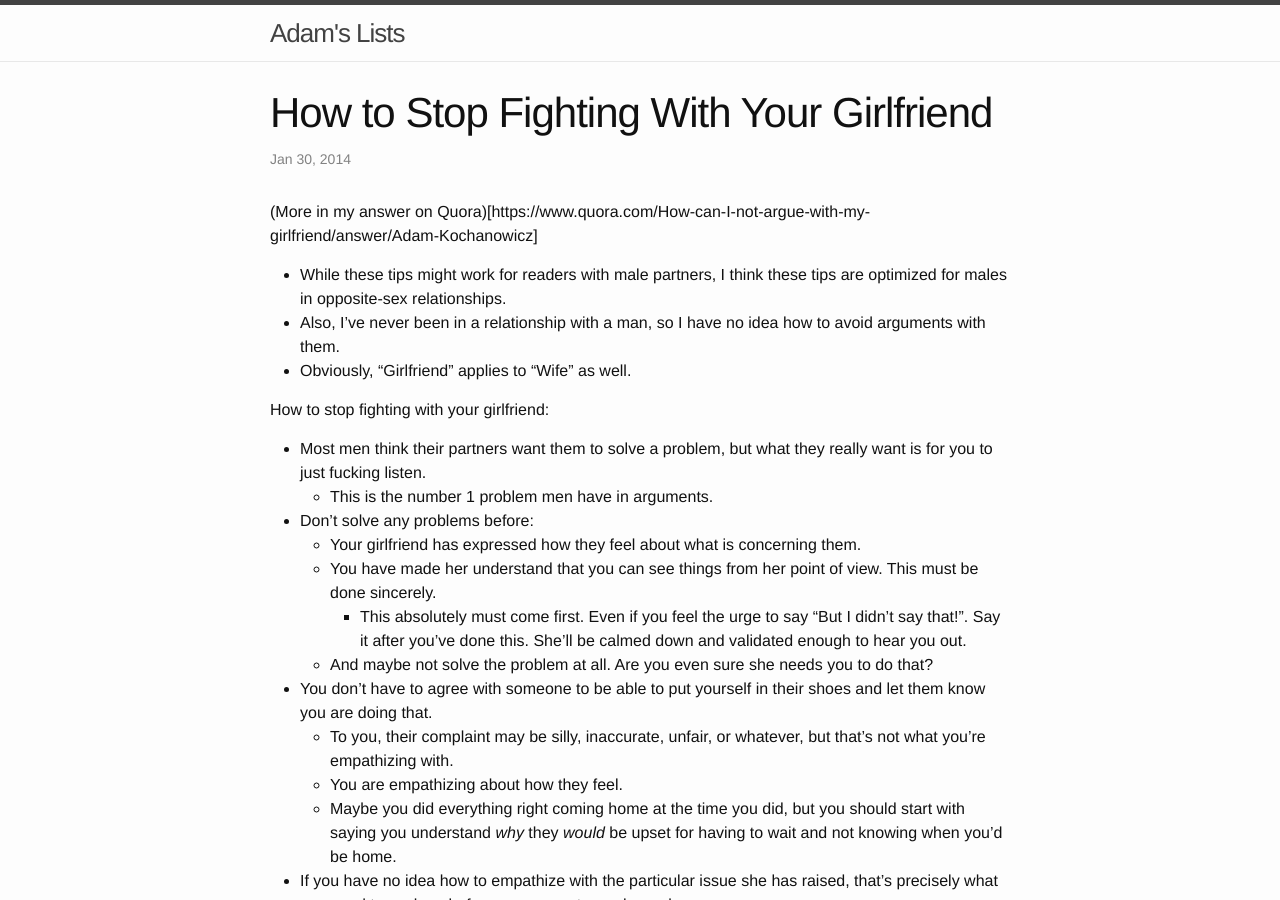
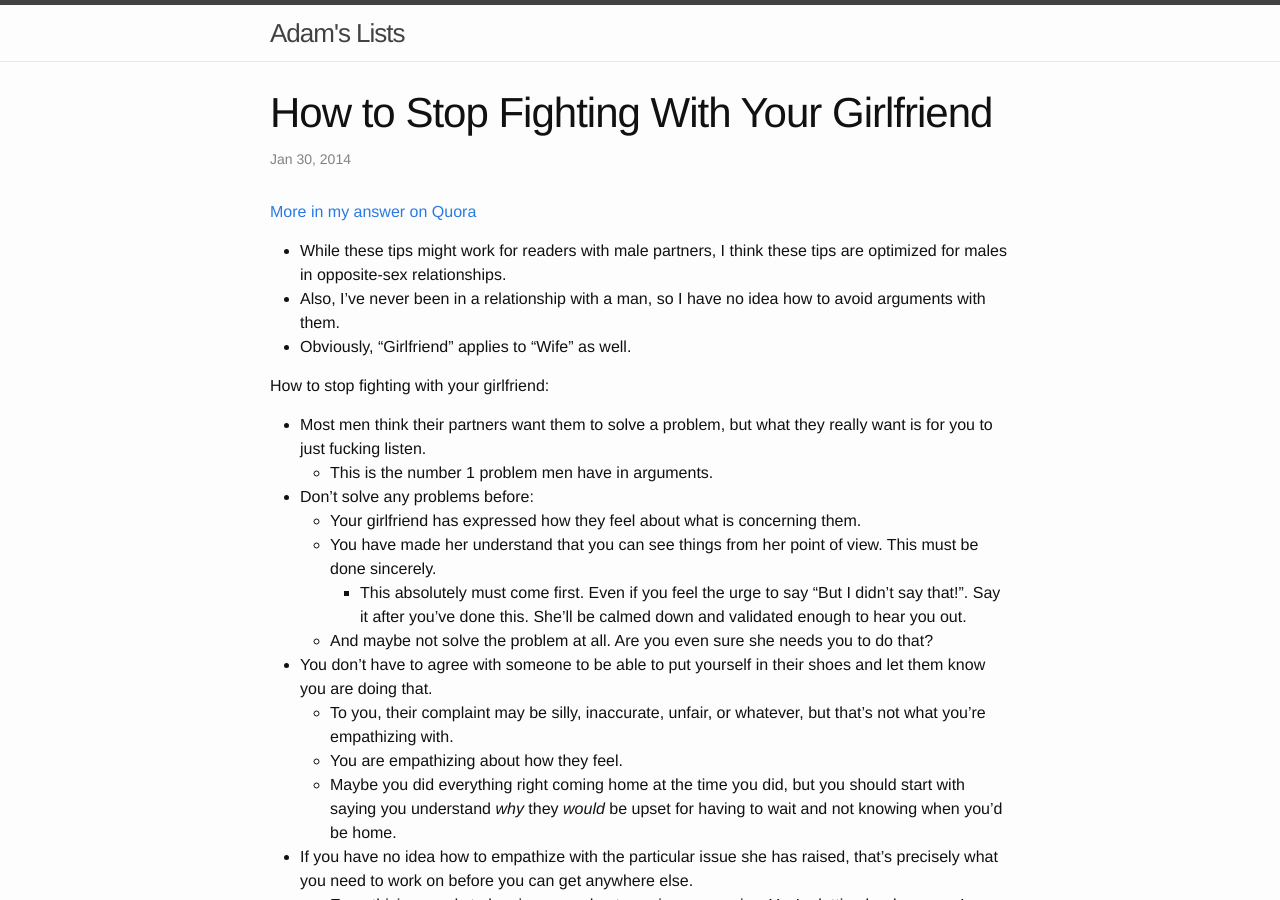
Before and after one commit to adamjgrant/blog, a Jekyll site: the page built from _posts/2015-01-30-how-to-stop-fighting-with-your-girlfriend.markdown, in a window 1280 px wide and 900 px high. Built offline with Jekyll 4.4.1, drawn with Linux system fonts in a browser that asks for light colours; comment, search, counter and statistics services are not loaded.

Commit message:
Fixing link

```diff
--- a/_posts/2015-01-30-how-to-stop-fighting-with-your-girlfriend.markdown
+++ b/_posts/2015-01-30-how-to-stop-fighting-with-your-girlfriend.markdown
@@ -5,7 +5,7 @@ date:   2014-01-30 14:07:01
 categories: relationships
 ---
 
-(More in my answer on Quora)[https://www.quora.com/How-can-I-not-argue-with-my-girlfriend/answer/Adam-Kochanowicz]
+[More in my answer on Quora](https://www.quora.com/How-can-I-not-argue-with-my-girlfriend/answer/Adam-Kochanowicz)
 
 - While these tips might work for readers with male partners, I think these tips are optimized for males in opposite-sex relationships.
 - Also, I've never been in a relationship with a man, so I have no idea how to avoid arguments with them.
```
